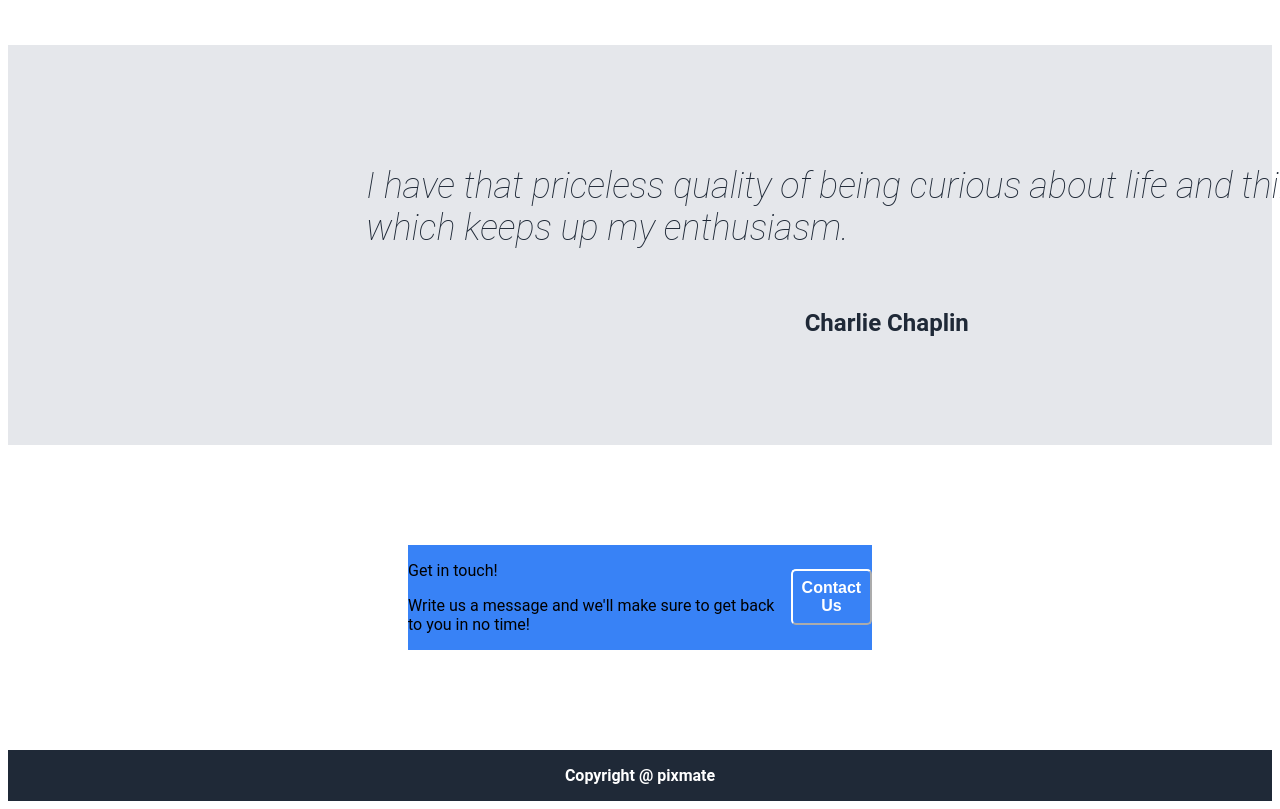
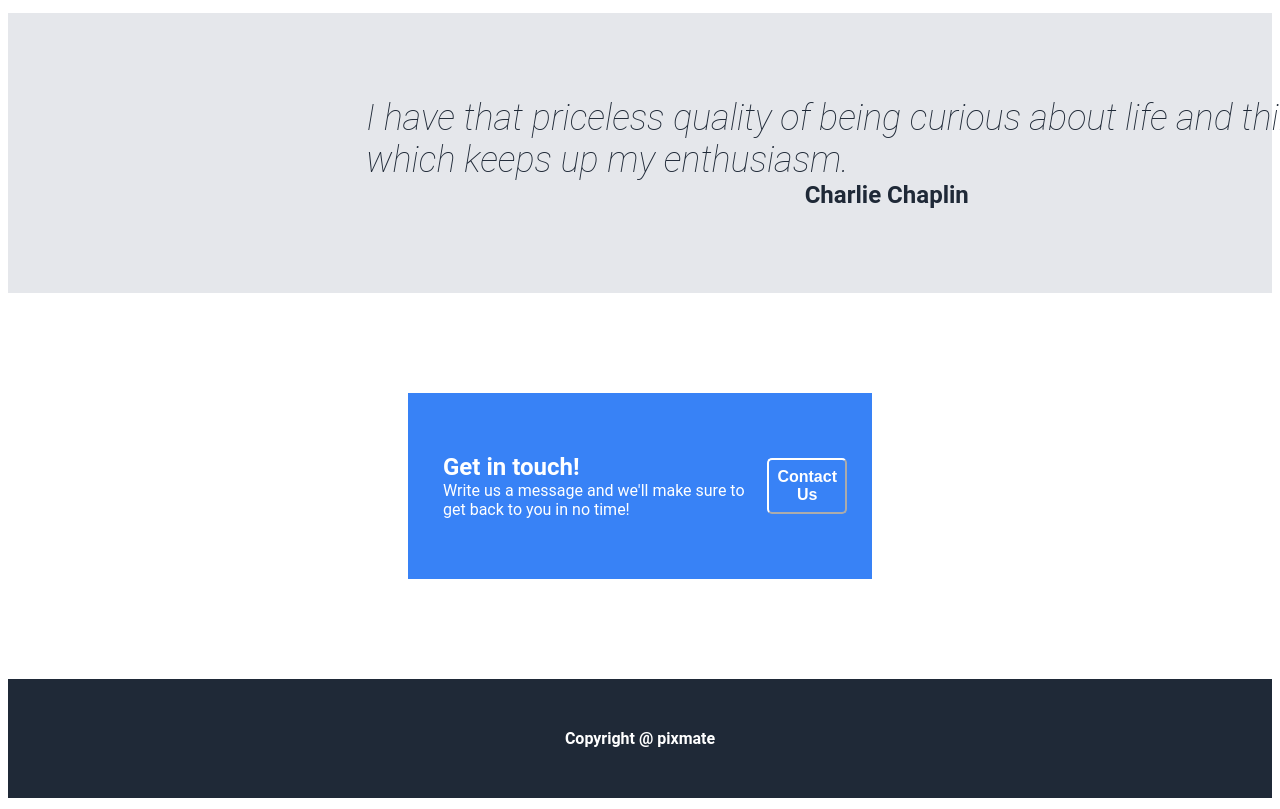
Before and after one commit to pixmaate/odin-landingpage, a plain HTML site: page index.html in a window 1280 px wide. Shown: the part 945-1754 px from the top of the page. Drawn offline with Linux system fonts and the light colour scheme.

Commit message:
finished get in touch section project 1.0 reached

```diff
--- a/index.html
+++ b/index.html
@@ -62,8 +62,8 @@
         </div>
         <div class="get-in-touch">
             <div class="contact-text">
-                <p>Get in touch!</p>
-                <p>Write us a message and we'll make sure to get back to you in no time!</p>
+                <p id="contact-h">Get in touch!</p>
+                <p id="contact-p">Write us a message and we'll make sure to get back to you in no time!</p>
             </div>
             <div class="contact-button">
                 <button id="contact-button">Contact Us</button>
--- a/style.css
+++ b/style.css
@@ -51,6 +51,7 @@ a {
     color: white;
     font-weight: 600;
     text-align: center;
+    padding: 50px 0px 50px 0px;
 }
 
 .main-landing,
@@ -176,6 +177,7 @@ h1 {
     margin: 100px 400px 100px 400px;
     background-color: #3882f6;
     justify-content: space-around;
+    padding: 50px 25px 50px 25px;
 }
 
 .contact-button {
@@ -183,3 +185,25 @@ h1 {
     justify-content: center;
     align-items: center;
 }
+
+.contact-text {
+    display: flex;
+    flex-direction: column;
+    margin: 0;
+    padding: 10px;
+    gap: 0px;
+}
+
+#contact-h,
+#contact-p {
+    color: white;
+}
+
+#contact-h {
+    font-size: 24px;
+    font-weight: 600;
+}
+
+p {
+    margin: 0;
+}
```
